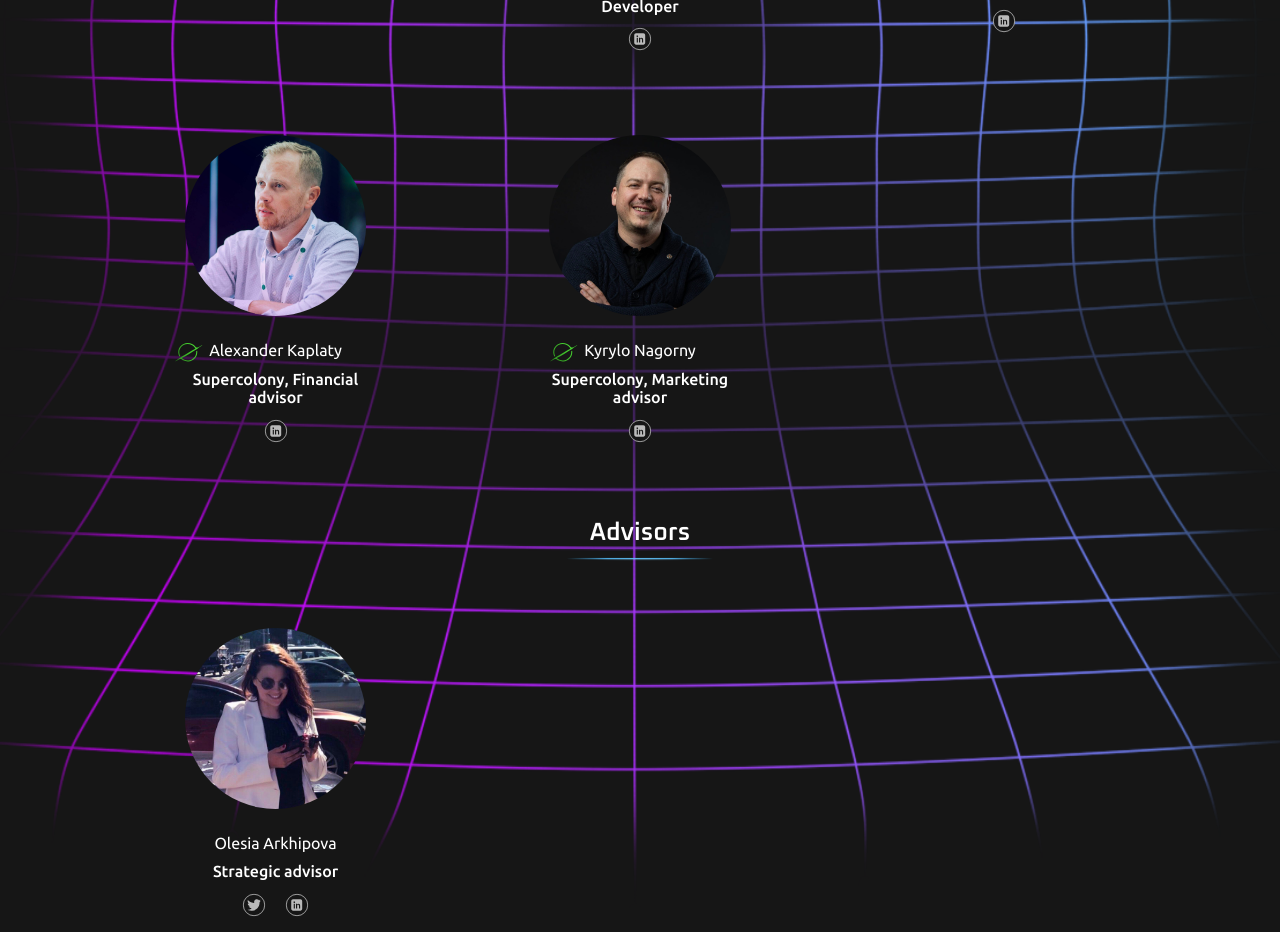
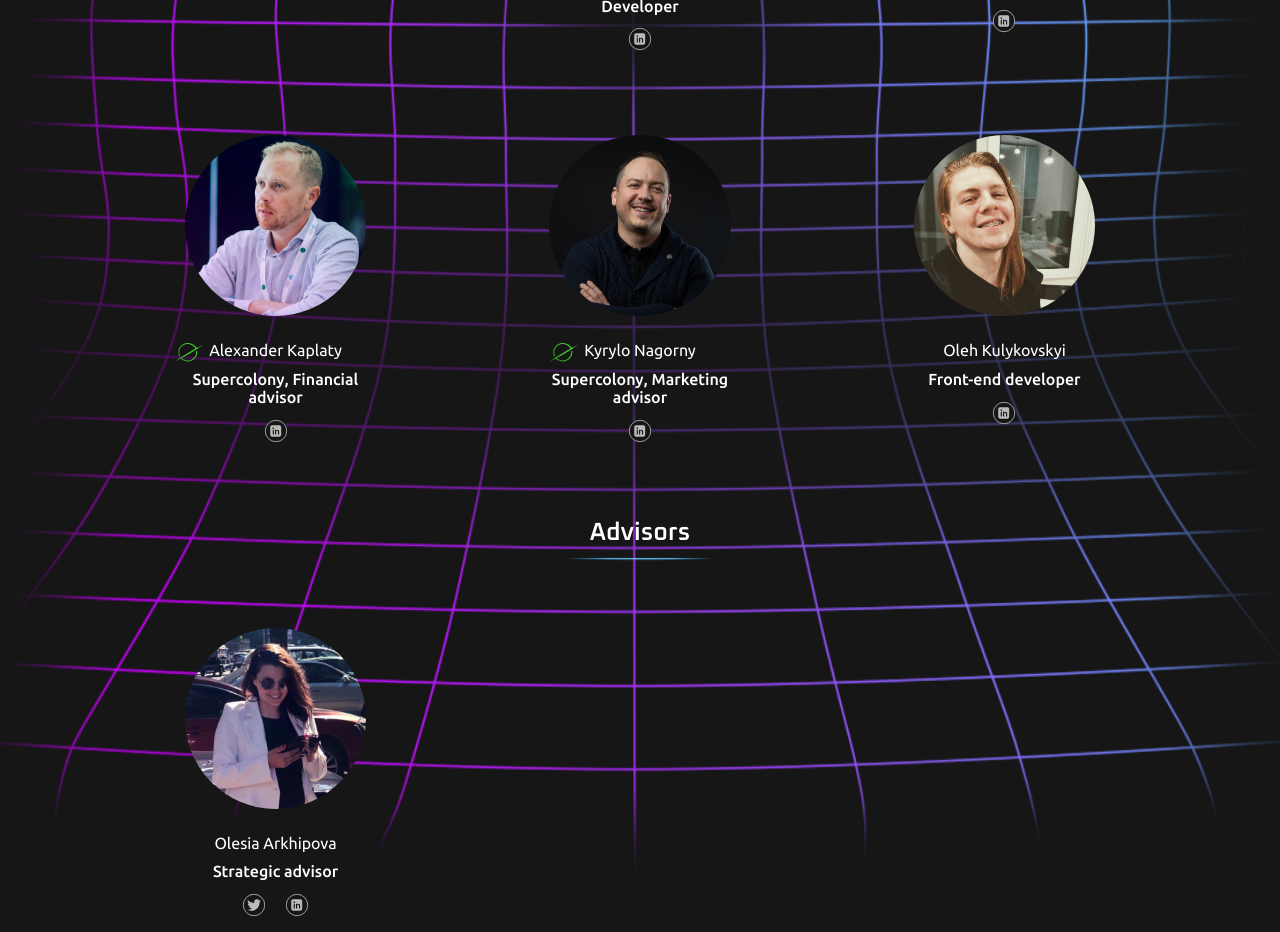
Before and after one commit to LastSymbol0/Asylum-React, a Next.js app: page /team in a window 1280 px wide. Shown: the part 1380-2312 px from the top of the page. Built offline with nearby package versions, Linux system fonts and the light colour scheme.

Commit message:
Oleh added as member

```diff
--- a/locales/en/translation.json
+++ b/locales/en/translation.json
@@ -399,6 +399,17 @@
                   "link": "https://www.linkedin.com/in/%D0%BD%D0%B0%D0%B3%D0%BE%D1%80%D0%BD%D1%8B%D0%B9-%D0%BA%D0%B8%D1%80%D0%B8%D0%BB%D0%BB-3bb2276a/"
                 }
               ]
+            },
+            {
+              "name": "Oleh Kulykovskyi",
+              "position": "Front-end developer",
+              "body": "",
+              "social": [
+                {
+                  "name": "linkedin",
+                  "link": "https://www.linkedin.com/in/oleh-kulykovskyi-329523234/"
+                }
+              ]
             }
           ]
         },
--- a/pages-content/team/mainScreen/mainScreen.js
+++ b/pages-content/team/mainScreen/mainScreen.js
@@ -21,6 +21,7 @@ import IlliaOk from './assets/avatars/IlliaOkolsk.jpg'
 
 import Olesia from './assets/avatars/Olesia.jpg'
 import Kyrylo from './assets/avatars/Kyrylo.jpeg'
+import Oleh from './assets/avatars/Oleh.jpg'
 
 const avatarsMembers = {
   'Illia Abrosimov': Illia,
@@ -34,6 +35,7 @@ const avatarsMembers = {
   'Lera Yakovenko': Lera,
   'Alexander Kaplaty': Alexander,
   'Kyrylo Nagorny': Kyrylo,
+  'Oleh Kulykovskyi': Oleh,
 }
 
 const avatarsAdvisors = {
```
Also changed, not shown: pages-content/team/mainScreen/assets/avatars/Oleh.jpg (added).
